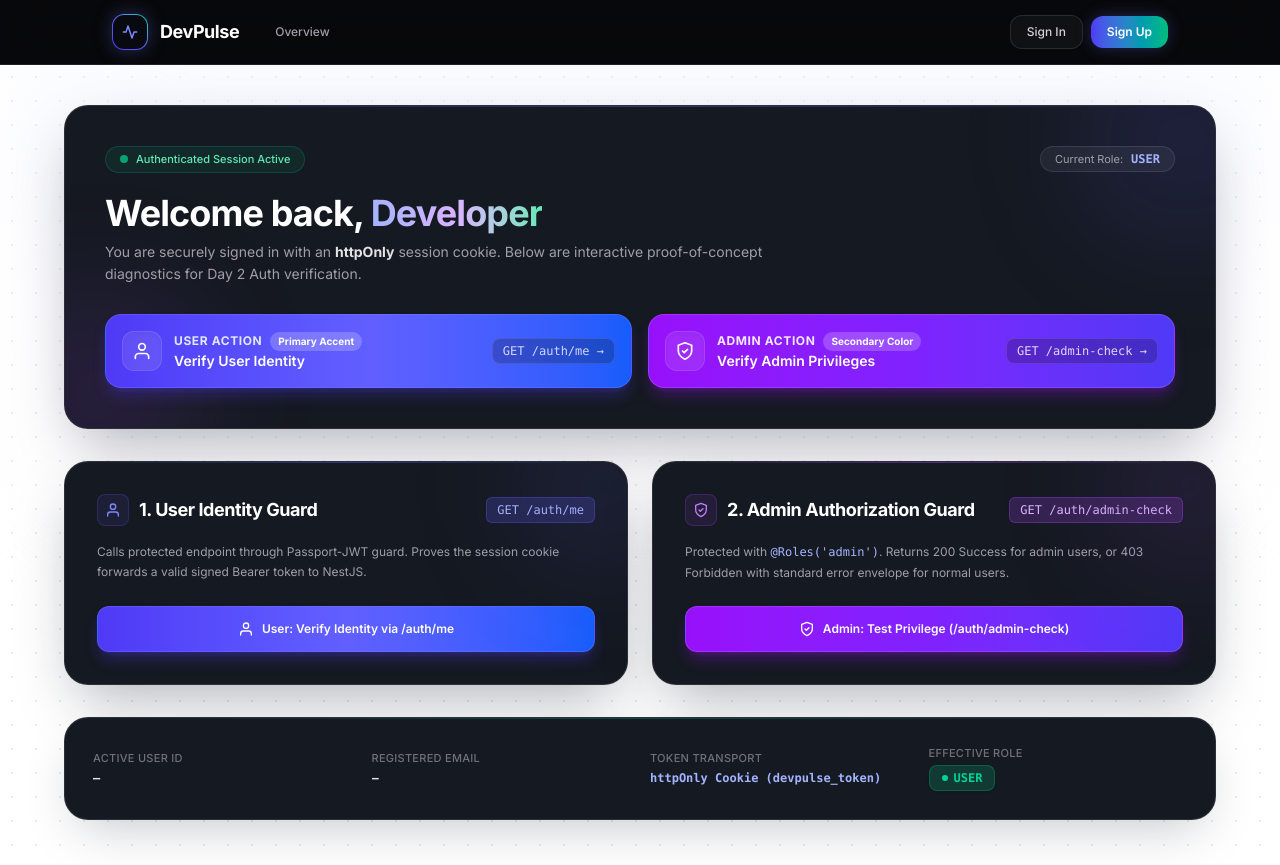
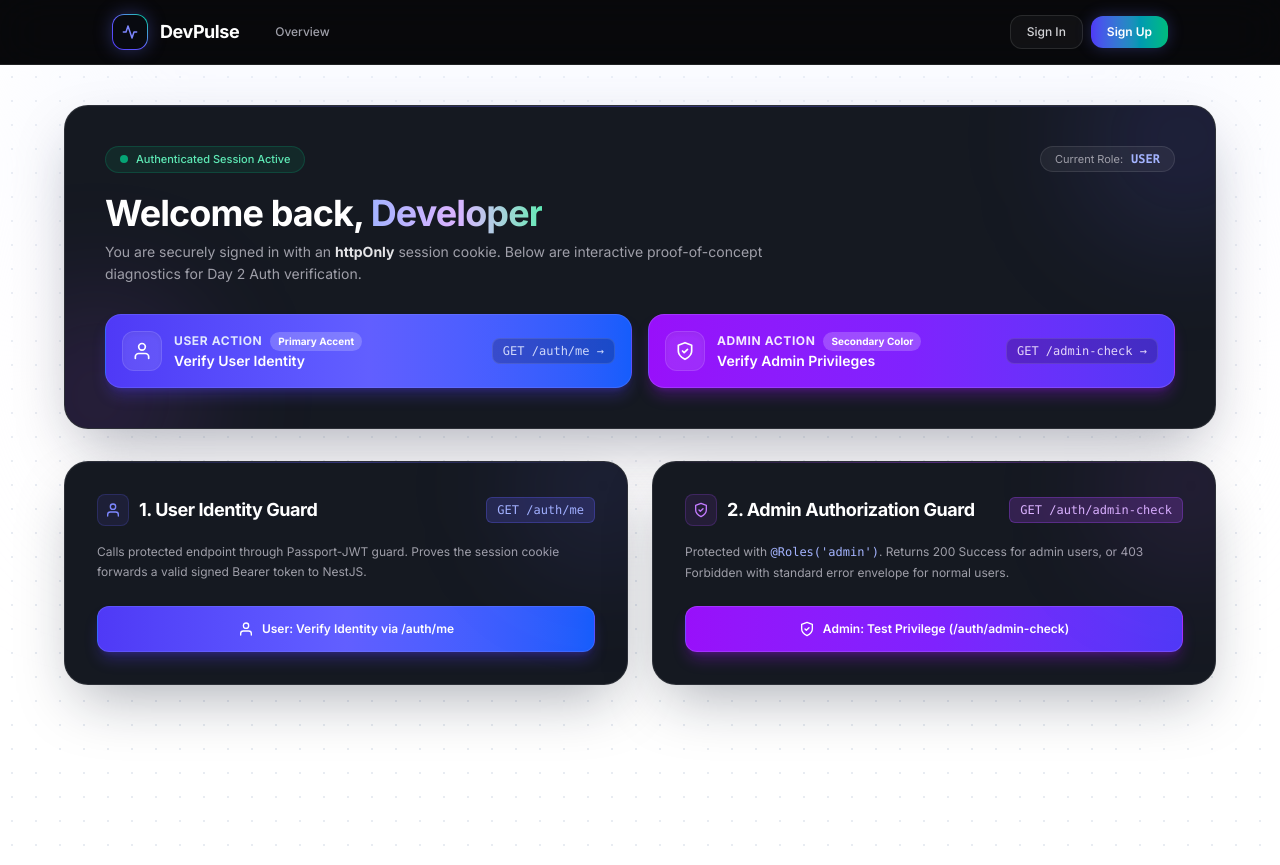
Before and after one commit to darksoul-atik/6S_Intern_Project, a Next.js app in the folder frontend/: page /dashboard in a window 1280 px wide. Built offline with nearby package versions, Linux system fonts and the light colour scheme; no server answers.

Commit message:
feat(frontend): remove session metadata card from dashboard page

```diff
--- a/frontend/src/app/dashboard/page.tsx
+++ b/frontend/src/app/dashboard/page.tsx
@@ -397,67 +397,6 @@
               </button>
             </motion.div>
           </div>
-
-          {/* User Session Metadata Details Glassmorphic Card */}
-          <motion.div
-            initial={{ opacity: 0, y: 15 }}
-            animate={{ opacity: 1, y: 0 }}
-            transition={{ duration: 0.5, delay: 0.25 }}
-            className="relative rounded-3xl border border-white/10 bg-[#090d16]/95 p-6 sm:p-7 text-xs text-zinc-400 backdrop-blur-2xl shadow-[0_20px_50px_-15px_rgba(15,23,42,0.25),0_0_0_1px_rgba(255,255,255,0.06)] overflow-hidden text-left"
-          >
-            <div className="absolute inset-x-0 top-0 h-px bg-gradient-to-r from-transparent via-emerald-500/30 to-transparent" />
-
-            <div className="grid grid-cols-1 sm:grid-cols-2 lg:grid-cols-4 gap-5 items-center">
-              {/* Item 1: Active User ID */}
-              <div className="space-y-1">
-                <span className="text-zinc-500 block text-[11px] font-medium tracking-wide uppercase">
-                  Active User ID
-                </span>
-                <span className="font-mono text-zinc-200 font-semibold text-xs block truncate" title={user?.id}>
-                  {user?.id || '—'}
-                </span>
-              </div>
-
-              {/* Item 2: Registered Email */}
-              <div className="space-y-1">
-                <span className="text-zinc-500 block text-[11px] font-medium tracking-wide uppercase">
-                  Registered Email
-                </span>
-                <span className="font-mono text-zinc-200 font-semibold text-xs block truncate" title={user?.email}>
-                  {user?.email || '—'}
-                </span>
-              </div>
-
-              {/* Item 3: Token Transport */}
-              <div className="space-y-1">
-                <span className="text-zinc-500 block text-[11px] font-medium tracking-wide uppercase">
-                  Token Transport
-                </span>
-                <span className="font-mono text-indigo-300 font-semibold text-xs block truncate">
-                  httpOnly Cookie (devpulse_token)
-                </span>
-              </div>
-
-              {/* Item 4: Effective Role Badge */}
-              <div className="space-y-1">
-                <span className="text-zinc-500 block text-[11px] font-medium tracking-wide uppercase">
-                  Effective Role
-                </span>
-                <div className="inline-flex items-center">
-                  <span
-                    className={`inline-flex items-center space-x-1.5 font-mono text-xs font-bold uppercase px-3 py-1 rounded-lg border shadow-sm ${
-                      user?.role === 'admin'
-                        ? 'bg-purple-500/20 text-purple-300 border-purple-500/30 shadow-[0_0_12px_rgba(168,85,247,0.2)]'
-                        : 'bg-emerald-500/20 text-emerald-400 border-emerald-500/30 shadow-[0_0_12px_rgba(16,185,129,0.15)]'
-                    }`}
-                  >
-                    <span className={`h-1.5 w-1.5 rounded-full ${user?.role === 'admin' ? 'bg-purple-400' : 'bg-emerald-400'}`} />
-                    <span>{user?.role || 'user'}</span>
-                  </span>
-                </div>
-              </div>
-            </div>
-          </motion.div>
         </div>
       </div>
     </div>
```
